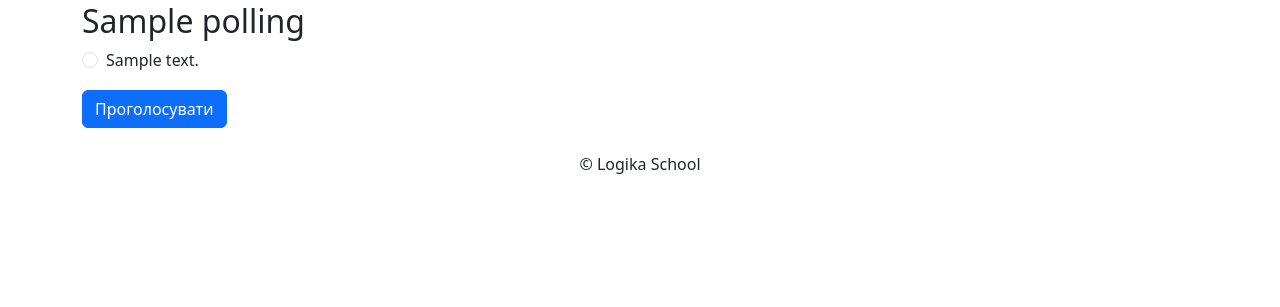
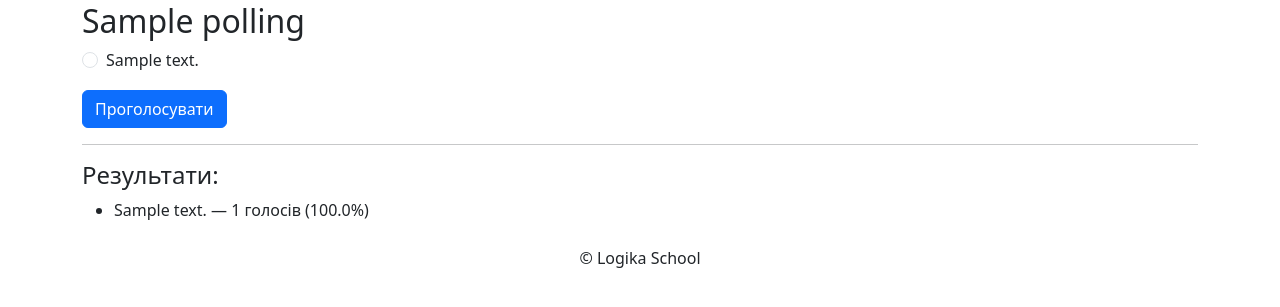
Before and after one commit to volodymyrlogika/logikaportal, a Django app: page /polling/1/ in a window 1280 px wide. Shown: the part 22-329 px from the top of the page. Run offline with Django 5.2, Linux system fonts and the light colour scheme; tables that the repository leaves empty hold one stand-in row (values such as "Sample post").

Commit message:
appdated polling

```diff
--- a/polling/admin.py
+++ b/polling/admin.py
@@ -21,5 +21,5 @@ class PollingAdmin(admin.ModelAdmin):
 
 
 admin.site.register(Polling, PollingAdmin)
-# Теперь Choice будет управляться через PollingAdmin, эту строку можно удалить или закомментировать:
-# admin.site.register(Choice)
+# Тепер Choice будет керуватися через PollingAdmin, цей рядок можна вдалити або закоментувати:
+# admin.site.register(Choice)1
--- a/polling/views.py
+++ b/polling/views.py
@@ -9,7 +9,7 @@ from django.db.models import F # Імпортуємо F expression
 
 class PollingListView(ListView):
     model = Polling
-    template_name = 'polling_list.html'
+    template_name = 'polling/polling_list.html'
     context_object_name = 'polling_list'
     ordering = ['created_at']
 
@@ -18,6 +18,23 @@ class PollingDetailView(DetailView):
     model = Polling
     template_name = 'polling/polling_detail.html'
     context_object_name = 'polling'
+
+    def get_context_data(self, **kwargs):
+        context = super().get_context_data(**kwargs)
+        choices = self.object.choices.all()
+        total_votes = sum(c.votes for c in choices)
+
+        results = []
+        for choice in choices:
+            percent = (choice.votes / total_votes * 100) if total_votes > 0 else 0
+            results.append({
+                'text': choice.text,
+                'votes': choice.votes,
+                'percent': round(percent, 1),
+            })
+
+        context['results'] = results
+        return context
 
     def post(self, request, *args, **kwargs):
         polling = self.get_object()
--- a/templates/polling/polling_detail.html
+++ b/templates/polling/polling_detail.html
@@ -1,18 +1,52 @@
 {% extends 'base.html' %}
+
 {% block content %}
+
 <h2>{{ polling.question }}</h2>
- {% if error_message %}<p><strong>{{ error_message }}</strong></p>{% endif %}
 
- <form action="{% url 'polling_detail' polling.id %}" method="post">
+{% if error_message %}
+    <p class="text-danger"><strong>{{ error_message }}</strong></p>
+{% endif %}
+
+{% if polling.status == 'active' %}
+<form method="post">
     {% csrf_token %}
+
     {% for choice in polling.choices.all %}
         <div class="form-check">
-   <input class="form-check-input" type="radio" name="choice" id="choice{{ forloop.counter }}" value="{{ choice.id }}">
+            <input
+                class="form-check-input"
+                type="radio"
+                name="choice"
+                id="choice{{ forloop.counter }}"
+                value="{{ choice.id }}"
+            >
             <label class="form-check-label" for="choice{{ forloop.counter }}">
                 {{ choice.text }}
             </label>
         </div>
     {% endfor %}
-  <button type="submit" class="btn btn-primary mt-3">Проголосувати</button>
+
+    <button type="submit" class="btn btn-primary mt-3">
+        Проголосувати
+    </button>
 </form>
+{% else %}
+    <p><strong>Опитування недоступне для голосування.</strong></p>
+{% endif %}
+
+<hr>
+
+<h4>Результати:</h4>
+
+<ul>
+    {% for r in results %}
+        <li>
+            {{ r.text }} — {{ r.votes }} голосів ({{ r.percent }}%)
+        </li>
+    {% empty %}
+        <li>Ще немає голосів</li>
+    {% endfor %}
+</ul>
+
 {% endblock content %}
```
Lines whose indentation alone changed are shown as unchanged.
